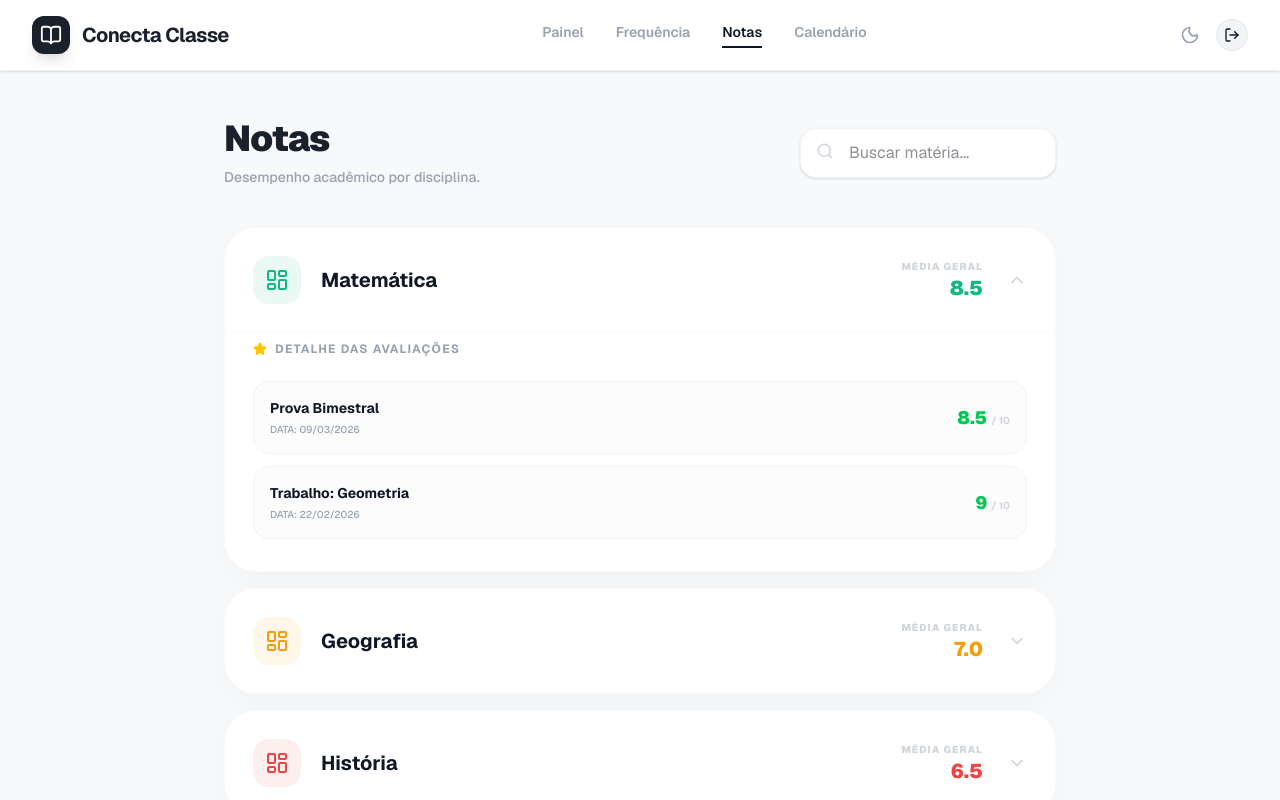
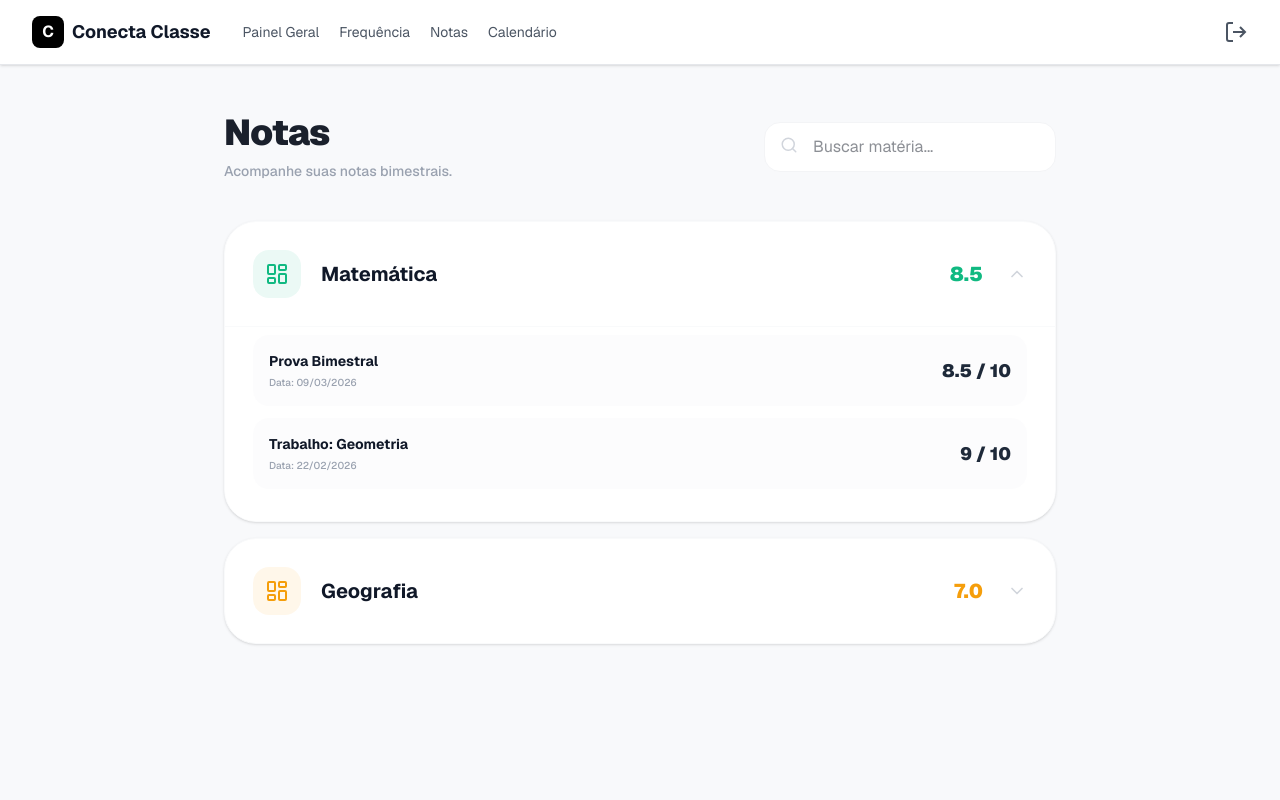
Before and after one commit to Caio-C8/conecta-classe, a Next.js app in the folder apps/web/: page /NotasAluno in a window 1280 px wide. Shown: the top 800 px of the page. Built offline with nearby package versions, Linux system fonts and the light colour scheme.

Commit message:
feat: Notas-aluno (#50)
Co-authored-by: GJDDS <gustwolfs@gmail.com>

```diff
--- a/apps/web/app/NotasAluno/page.tsx
+++ b/apps/web/app/NotasAluno/page.tsx
@@ -1,19 +1,18 @@
 'use client';
 
 import React, { useState } from 'react';
+import Link from 'next/link';
+import { usePathname } from 'next/navigation';
 import {
-  BookOpen,
-  Moon,
-  LogOut,
   ChevronDown,
   ChevronUp,
-  Star,
   Search,
   LayoutDashboard,
   Info
 } from 'lucide-react';
 
 export default function GradesPage() {
+  const pathname = usePathname();
   const [expanded, setExpanded] = useState<number | null>(1);
 
   const subjects = [
@@ -35,60 +34,46 @@ export default function GradesPage() {
       evaluations: [
         { name: "Prova Bimestral", date: "09/03/2026", score: 7.0, max: 10 }
       ]
-    },
-    {
-      id: 3,
-      name: "História",
-      average: 6.5,
-      color: "#EF4444",
-      evaluations: [
-        { name: "Simulado Geral", date: "05/03/2026", score: 6.5, max: 10 }
-      ]
     }
   ];
 
   return (
     <div className="min-h-screen bg-[#F8F9FB] font-sans text-[#1A202C]">
-      <nav className="bg-white border-b border-gray-100 px-8 py-4 flex items-center justify-between sticky top-0 z-20 shadow-sm">
-        <div className="flex items-center space-x-3">
-          <div className="bg-[#1A202C] p-2 rounded-xl text-white shadow-lg"><BookOpen size={22} /></div>
-          <span className="text-xl font-bold tracking-tight">Conecta Classe</span>
+      {/* HEADER INTEGRADO */}
+      <header className="bg-white border-b border-gray-200 px-8 py-4 flex items-center justify-between sticky top-0 z-20 shadow-sm">
+        <div className="flex items-center gap-8">
+          <div className="flex items-center gap-2">
+            <div className="bg-black text-white w-8 h-8 flex items-center justify-center rounded-lg font-bold text-base">C</div>
+            <span className="font-bold text-lg text-gray-900">Conecta Classe</span>
+          </div>
+          <nav className="flex gap-5">
+            <Link href="/painel" className={`text-sm no-underline ${pathname === '/painel' ? 'text-black font-semibold' : 'text-[#4b5563] hover:text-black'}`}>Painel Geral</Link>
+            <Link href="/frequencia" className={`text-sm no-underline ${pathname === '/frequencia' ? 'text-black font-semibold' : 'text-[#4b5563] hover:text-black'}`}>Frequência</Link>
+            <Link href="/notas" className={`text-sm no-underline ${pathname === '/notas' ? 'text-black font-semibold' : 'text-[#4b5563] hover:text-black'}`}>Notas</Link>
+            <Link href="/calendario" className={`text-sm no-underline ${pathname === '/calendario' ? 'text-black font-semibold' : 'text-[#4b5563] hover:text-black'}`}>Calendário</Link>
+          </nav>
         </div>
-        <div className="hidden md:flex space-x-8 text-sm font-semibold text-gray-400">
-          <span className="hover:text-gray-900 cursor-pointer">Painel</span>
-          <span className="hover:text-gray-900 cursor-pointer">Frequência</span>
-          <span className="text-gray-900 border-b-2 border-gray-900 pb-1">Notas</span>
-          <span className="hover:text-gray-900 cursor-pointer">Calendário</span>
-        </div>
-        <div className="flex items-center space-x-4 text-gray-400">
-          <Moon size={20} className="cursor-pointer hover:text-gray-900" />
-          <div className="w-8 h-8 rounded-full bg-gray-100 flex items-center justify-center text-gray-900 border border-gray-200 cursor-pointer"><LogOut size={16} /></div>
-        </div>
-      </nav>
+        <button style={{ background: 'none', border: 'none', cursor: 'pointer' }} className="text-[#4b5563] hover:text-black">
+          <svg width="24" height="24" viewBox="0 0 24 24" fill="none" stroke="currentColor" strokeWidth="2"><path d="M9 21H5a2 2 0 0 1-2-2V5a2 2 0 0 1 2-2h4M16 17l5-5-5-5M21 12H9" /></svg>
+        </button>
+      </header>
 
       <main className="max-w-4xl mx-auto px-8 py-12">
-        <header className="mb-10 flex flex-col md:flex-row md:items-center justify-between gap-6 animate-in fade-in slide-in-from-top-4 duration-700">
+        <header className="mb-10 flex flex-col md:flex-row md:items-center justify-between gap-6">
           <div>
             <h1 className="text-4xl font-black text-[#1A202C] mb-2 tracking-tight">Notas</h1>
-            <p className="text-gray-400 font-medium text-sm">Desempenho acadêmico por disciplina.</p>
+            <p className="text-gray-400 font-medium text-sm">Acompanhe suas notas bimestrais.</p>
           </div>
-          <div className="relative group">
-            <Search className="absolute left-4 top-3.5 text-gray-300 group-focus-within:text-blue-500 transition-colors" size={18} />
-            <input
-              type="text"
-              placeholder="Buscar matéria..."
-              className="bg-white border border-gray-100 rounded-2xl py-3 pl-12 pr-6 outline-none focus:ring-2 focus:ring-blue-100 shadow-sm w-full md:w-64 transition-all"
-            />
+          <div className="relative">
+            <Search className="absolute left-4 top-3.5 text-gray-300" size={18} />
+            <input type="text" placeholder="Buscar matéria..." className="bg-white border border-gray-100 rounded-2xl py-3 pl-12 pr-6 outline-none" />
           </div>
         </header>
 
-        <div className="space-y-4 animate-in fade-in slide-in-from-bottom-4 duration-700">
+        <div className="space-y-4">
           {subjects.map((sub) => (
-            <div key={sub.id} className="bg-white rounded-[32px] border border-gray-50 shadow-[0_8px_30px_rgb(0,0,0,0.03)] overflow-hidden transition-all">
-              <button
-                onClick={() => setExpanded(expanded === sub.id ? null : sub.id)}
-                className="w-full flex items-center justify-between p-7 hover:bg-gray-50 transition-colors"
-              >
+            <div key={sub.id} className="bg-white rounded-[32px] border border-gray-50 shadow-sm overflow-hidden">
+              <button onClick={() => setExpanded(expanded === sub.id ? null : sub.id)} className="w-full flex items-center justify-between p-7 hover:bg-gray-50 transition-colors">
                 <div className="flex items-center space-x-5">
                   <div className="w-12 h-12 rounded-2xl flex items-center justify-center" style={{ backgroundColor: `${sub.color}15`, color: sub.color }}>
                     <LayoutDashboard size={24} />
@@ -96,31 +81,21 @@ export default function GradesPage() {
                   <h3 className="text-xl font-bold text-gray-900">{sub.name}</h3>
                 </div>
                 <div className="flex items-center space-x-6">
-                  <div className="text-right">
-                    <span className="text-[10px] font-black text-gray-300 uppercase tracking-widest block">Média Geral</span>
-                    <span className="text-xl font-black" style={{ color: sub.color }}>{sub.average.toFixed(1)}</span>
-                  </div>
+                  <span className="text-xl font-black" style={{ color: sub.color }}>{sub.average.toFixed(1)}</span>
                   {expanded === sub.id ? <ChevronUp size={20} className="text-gray-300" /> : <ChevronDown size={20} className="text-gray-300" />}
                 </div>
               </button>
 
               {expanded === sub.id && (
                 <div className="px-7 pb-8 pt-2 border-t border-gray-50 bg-white">
-                  <div className="mb-6 flex items-center space-x-2 text-xs font-bold text-gray-400 uppercase tracking-widest">
-                    <Star size={14} className="text-yellow-400 fill-yellow-400" />
-                    <span>Detalhe das avaliações</span>
-                  </div>
                   <div className="space-y-3">
                     {sub.evaluations.map((ev, idx) => (
-                      <div key={idx} className="flex items-center justify-between p-4 rounded-2xl bg-gray-50/50 border border-gray-100 group hover:bg-white hover:shadow-md transition-all">
+                      <div key={idx} className="flex items-center justify-between p-4 rounded-2xl bg-gray-50/50">
                         <div>
                           <p className="font-bold text-gray-900 text-sm">{ev.name}</p>
-                          <p className="text-[10px] font-medium text-gray-400 mt-1 uppercase">Data: {ev.date}</p>
+                          <p className="text-[10px] font-medium text-gray-400 mt-1">Data: {ev.date}</p>
                         </div>
-                        <div className="text-right">
-                          <span className={`text-lg font-black ${ev.score >= 7 ? 'text-green-500' : 'text-red-500'}`}>{ev.score}</span>
-                          <span className="text-[10px] font-bold text-gray-300 ml-1">/ {ev.max}</span>
-                        </div>
+                        <span className="text-lg font-black text-gray-800">{ev.score} / {ev.max}</span>
                       </div>
                     ))}
                   </div>
@@ -129,14 +104,6 @@ export default function GradesPage() {
             </div>
           ))}
         </div>
-
-        <div className="mt-12 bg-white rounded-[32px] p-6 border border-gray-100 shadow-sm flex items-start space-x-4">
-          <div className="bg-[#EFF6FF] p-3 rounded-2xl text-blue-500"><Info size={24} /></div>
-          <div>
-            <h4 className="text-blue-900 font-bold text-sm uppercase tracking-widest mb-1">Acompanhamento</h4>
-            <p className="text-gray-400 text-xs leading-relaxed font-medium">As notas são atualizadas conforme o fechamento dos professores. Caso note alguma divergência, entre em contato com a secretaria.</p>
-          </div>
-        </div>
       </main>
     </div>
   );
```
